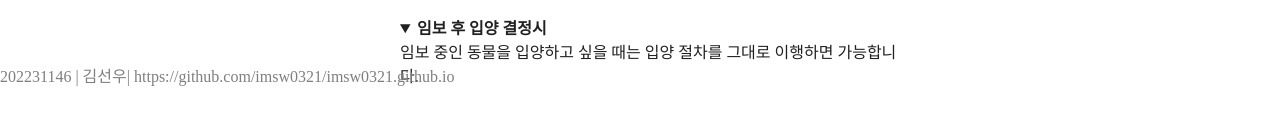
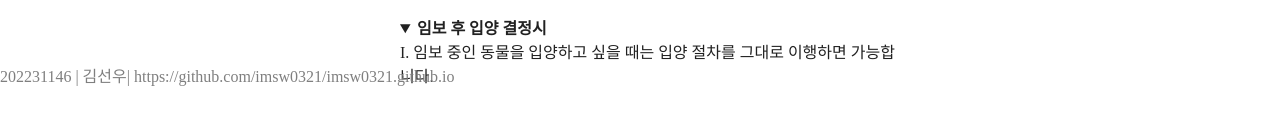
Before and after one commit to imsw0321/imsw.github.io, a plain HTML site: page two.html in a window 1280 px wide. Shown: the part 609-734 px from the top of the page. Drawn offline with Linux system fonts and the light colour scheme.

Commit message:
Update two.html

```diff
--- a/two.html
+++ b/two.html
@@ -69,8 +69,11 @@
 					<br>
 					<details open>
 						<summary><strong>임보 후 입양 결정시</strong><summary>
-						<p>임보 중인 동물을 입양하고 싶을 때는
-						   입양 절차를 그대로 이행하면 가능합니다.</p>
+						<ol type="I">
+						    <li>임보 중인 동물을 입양하고 싶을 때는
+							입양 절차를 그대로 이행하면 가능합니다.
+						    </li>
+						</ol>
 					</details>
 
 				</div>
```
